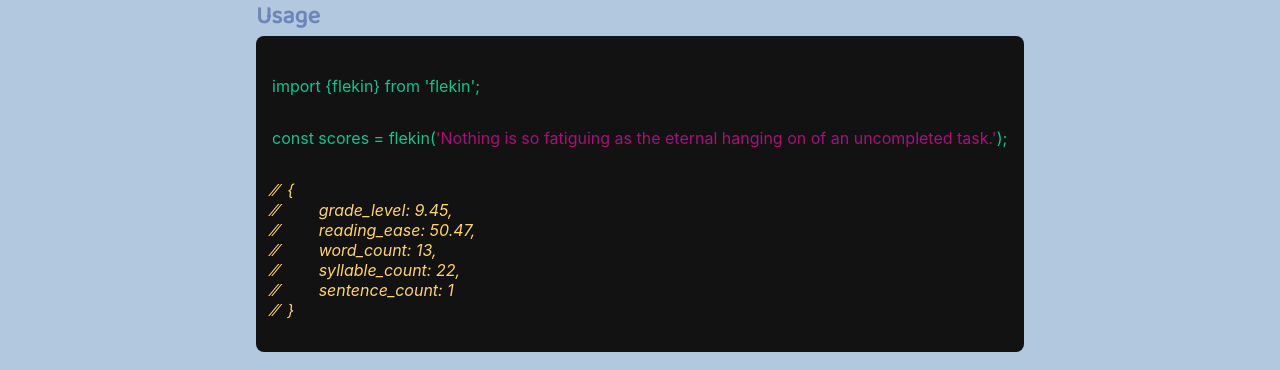
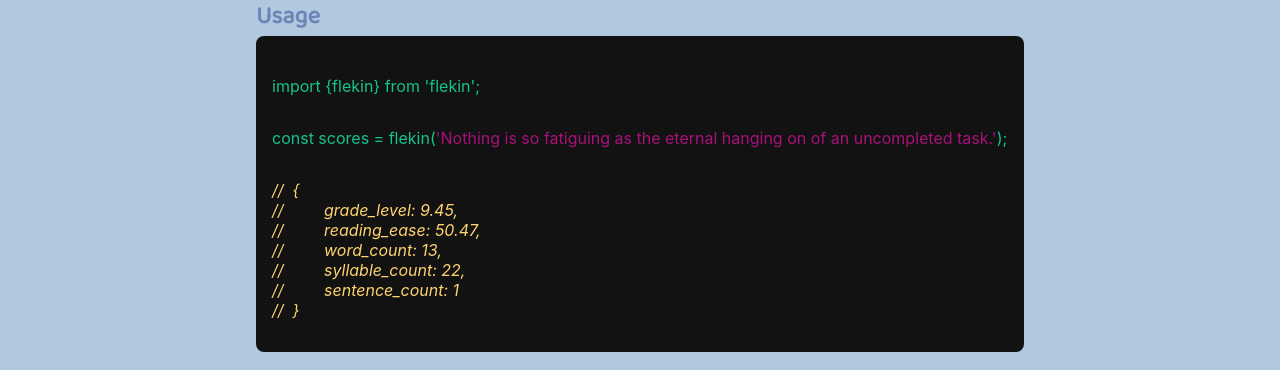
Before and after one commit to jpagtama/mywebsite, a React (Create React App) app in the folder client/: page /flekin in a window 1280 px wide. Shown: the part 1346-1716 px from the top of the page. Built offline with nearby package versions, Linux system fonts and the light colour scheme.

Commit message:
Changes forward slash entity to use html code for js comment compatibility

```diff
--- a/client/src/components/flekin/Main.jsx
+++ b/client/src/components/flekin/Main.jsx
@@ -105,13 +105,13 @@
           <div className={`${styles.codeBlock} ${styles.commentBlock}`}>
             <p>import &#123;flekin&#125; from 'flekin';</p>
             <p>const scores = flekin(<span className={styles.codeArg}>'Nothing is so fatiguing as the eternal hanging on of an uncompleted task.'</span>);</p>
-            <i className={styles.codeComment}>&frasl;&frasl; &nbsp;&#123;</i>
-            <i className={styles.codeComment}>&frasl;&frasl; &nbsp;&nbsp;&nbsp;&nbsp;&nbsp;&nbsp;&nbsp;&nbsp;grade_level: 9.45,</i>
-            <i className={styles.codeComment}>&frasl;&frasl; &nbsp;&nbsp;&nbsp;&nbsp;&nbsp;&nbsp;&nbsp;&nbsp;reading_ease: 50.47,</i>
-            <i className={styles.codeComment}>&frasl;&frasl; &nbsp;&nbsp;&nbsp;&nbsp;&nbsp;&nbsp;&nbsp;&nbsp;word_count: 13,</i>
-            <i className={styles.codeComment}>&frasl;&frasl; &nbsp;&nbsp;&nbsp;&nbsp;&nbsp;&nbsp;&nbsp;&nbsp;syllable_count: 22,</i>
-            <i className={styles.codeComment}>&frasl;&frasl; &nbsp;&nbsp;&nbsp;&nbsp;&nbsp;&nbsp;&nbsp;&nbsp;sentence_count: 1</i>
-            <i className={styles.codeComment}>&frasl;&frasl; &nbsp;&#125;</i>
+            <i className={styles.codeComment}>&#47;&#47; &nbsp;&#123;</i>
+            <i className={styles.codeComment}>&#47;&#47; &nbsp;&nbsp;&nbsp;&nbsp;&nbsp;&nbsp;&nbsp;&nbsp;grade_level: 9.45,</i>
+            <i className={styles.codeComment}>&#47;&#47; &nbsp;&nbsp;&nbsp;&nbsp;&nbsp;&nbsp;&nbsp;&nbsp;reading_ease: 50.47,</i>
+            <i className={styles.codeComment}>&#47;&#47; &nbsp;&nbsp;&nbsp;&nbsp;&nbsp;&nbsp;&nbsp;&nbsp;word_count: 13,</i>
+            <i className={styles.codeComment}>&#47;&#47; &nbsp;&nbsp;&nbsp;&nbsp;&nbsp;&nbsp;&nbsp;&nbsp;syllable_count: 22,</i>
+            <i className={styles.codeComment}>&#47;&#47; &nbsp;&nbsp;&nbsp;&nbsp;&nbsp;&nbsp;&nbsp;&nbsp;sentence_count: 1</i>
+            <i className={styles.codeComment}>&#47;&#47; &nbsp;&#125;</i>
           </div>
         </article>
       </div>
@@ -119,4 +119,4 @@
   )
 }
 
-export default Main
+export default Main;
```
